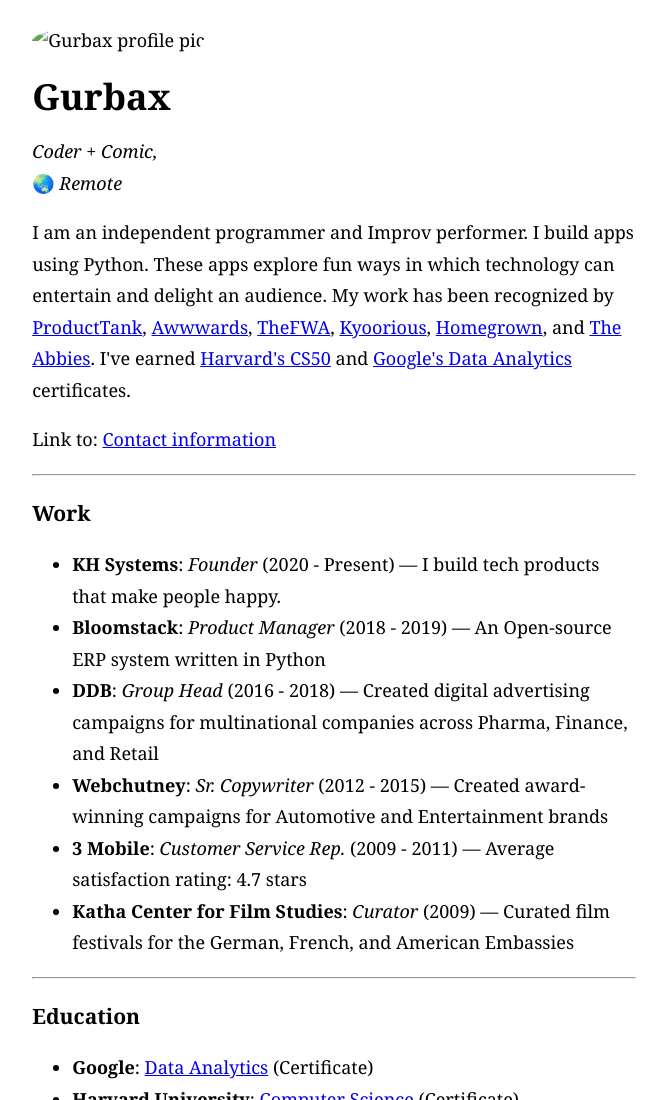
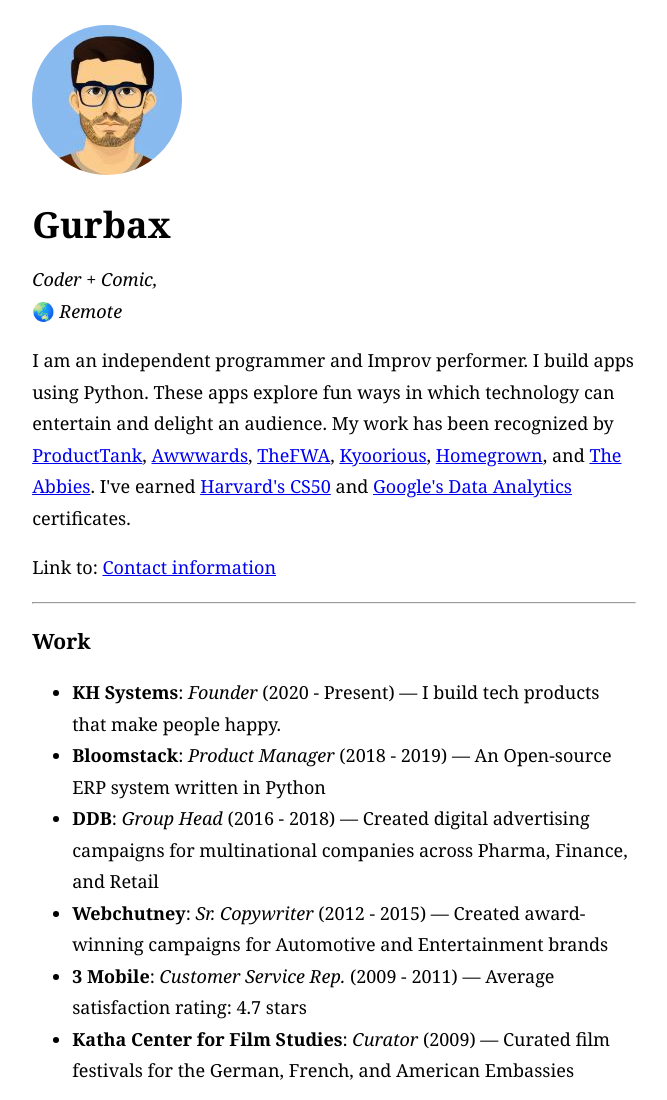
Before and after one commit to gurbax-lol/Personal-Website, a plain HTML site: page index.html in a window 1280 px wide. Shown: the top 1100 px of the page, without its empty margins (306-973 px from the left). Drawn offline with Linux system fonts and the light colour scheme.

Commit message:
Update profile picture format

```diff
--- a/index.html
+++ b/index.html
@@ -18,7 +18,7 @@
     </style>
 </head>
 <body>
-<img src="./images/Profile Picture - Gurbax.png" alt="Gurbax profile pic" width="150" height="150"
+<img src="./images/Profile Picture - Gurbax.jpg" alt="Gurbax profile pic" width="150" height="150"
      style="border-radius: 50%">
 <h1>Gurbax</h1>
 <dl>
```
